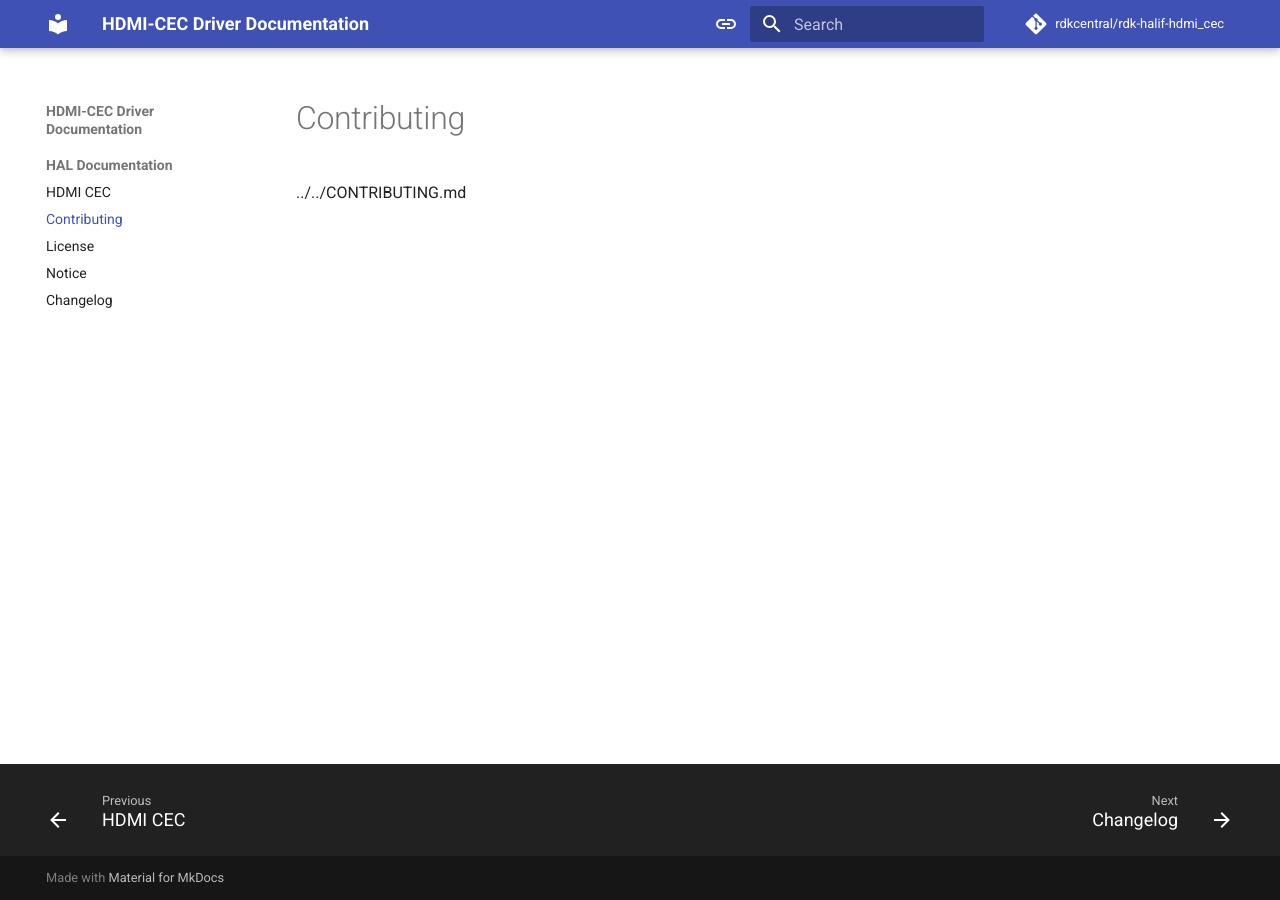
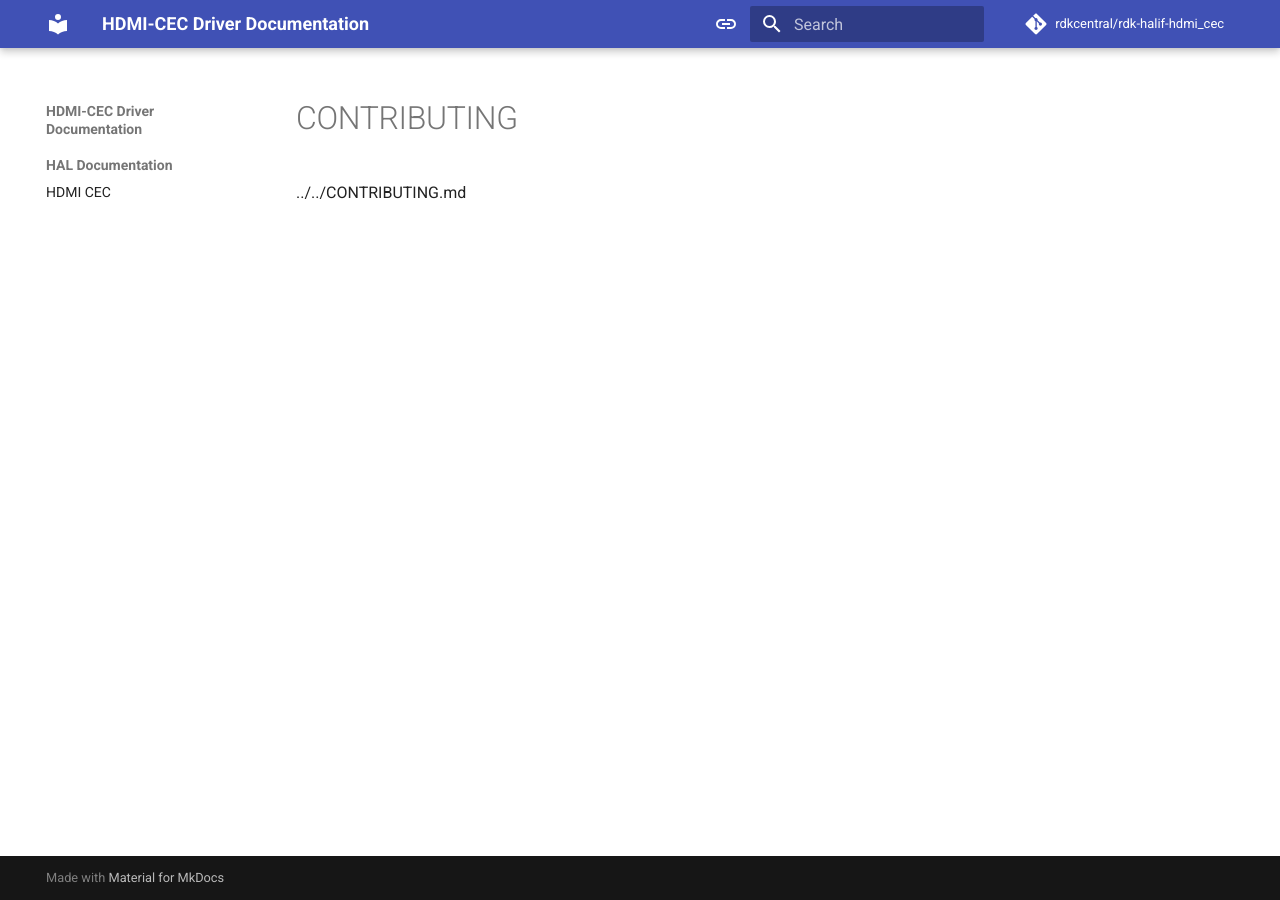
Before and after one commit to rdkcentral/rdk-halif-hdmi_cec, an MkDocs documentation site: the page built from docs/pages/CONTRIBUTING.md, in a window 1280 px wide. Built offline with MkDocs 1.6.1 and Material for MkDocs 9.7.7, drawn with Linux system fonts in a browser that asks for light colours; comment, search, counter and statistics services are not loaded.

Commit message:
Revert "intergrating mkdocs"
This reverts commit 89709b0007e63f3a1d5387916b304254b1921b5c.

```diff
--- a/mkdocs.yml
+++ b/mkdocs.yml
@@ -25,16 +25,9 @@ site_url: https://github.com/rdkcentral/rdk-halif-hdmi_cec
 repo_url: https://github.com/rdkcentral/rdk-halif-hdmi_cec
 repo_name: rdkcentral/rdk-halif-hdmi_cec
 
-docs_dir: docs/pages
-site_dir: site
-
 nav:
     - HAL Documentation:
-      - HDMI CEC:  hdmi-cec_halSpec.md
-      - Contributing: CONTRIBUTING.md
-      - License: LICENSE.md
-      - Notice: NOTICE.md
-      - Changelog: CHANGELOG.md
+      - HDMI CEC:  pages/hdmi-cec_halSpec.md
 
 plugins:
   - search
```
Also changed, not shown: docs/pages/CHANGELOG.md (deleted, +0 -1 lines).
